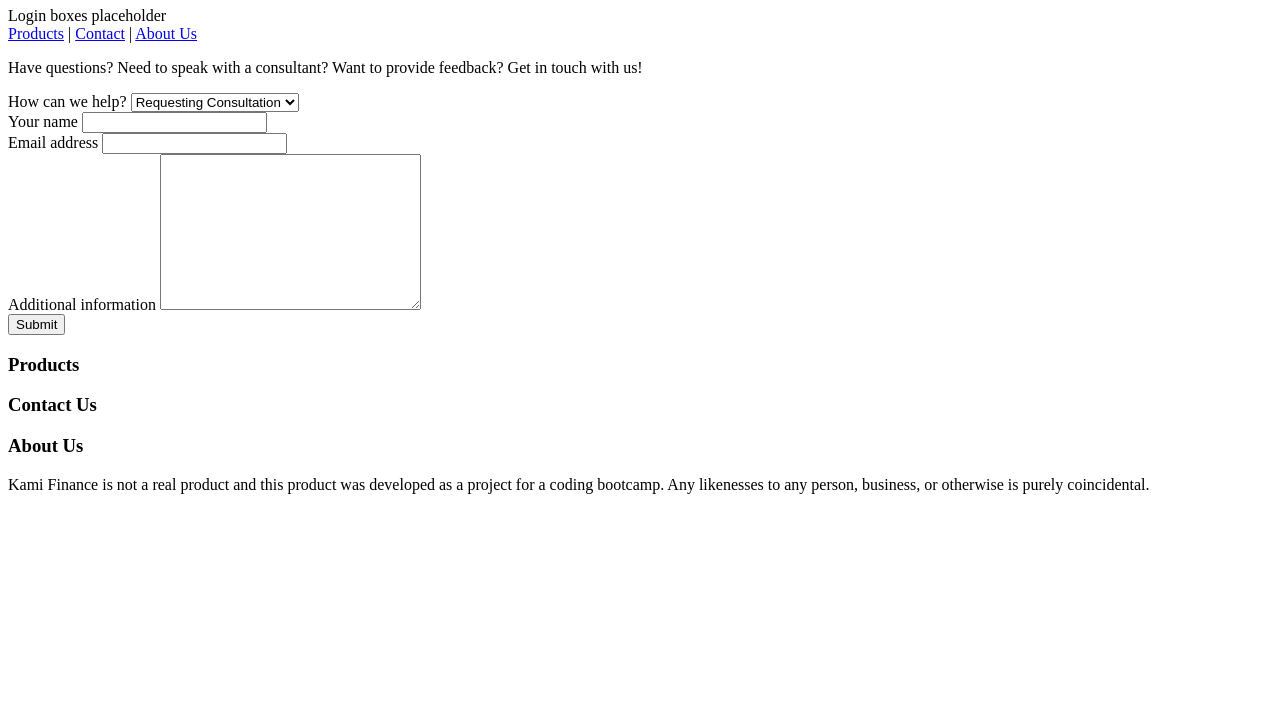
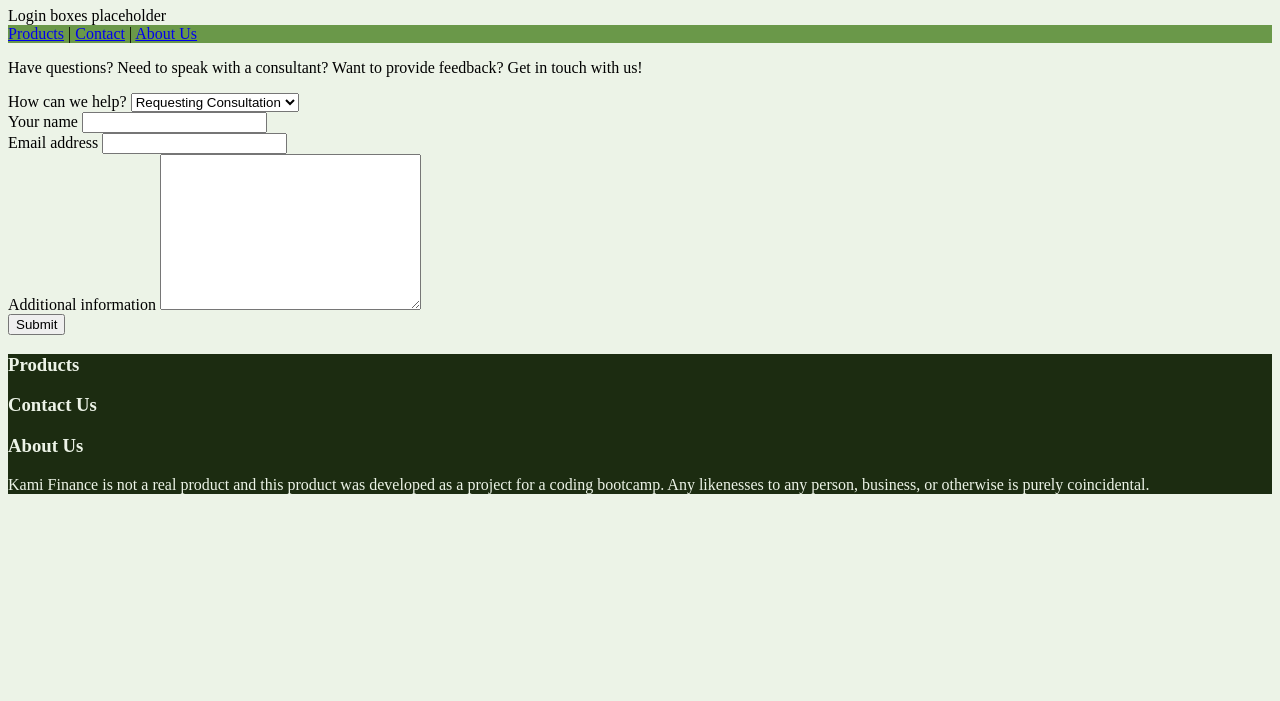
Before and after one commit to mailo1008/ProjectKAMI, a plain HTML site: page projectMain/HTML-CSS/contact.html in a window 1280 px wide. Shown: the part 99-800 px from the top of the page. Drawn offline with Linux system fonts and the light colour scheme.

Commit message:
added css for needed pages

```diff
--- a/projectMain/HTML-CSS/contact.html
+++ b/projectMain/HTML-CSS/contact.html
@@ -3,7 +3,7 @@
     <!--Should link to CSS sheet as well as any external JS code-->
     <head>
         <!--LINK STYLE SHEET HERE-->
-        <link rel="" href="">
+        <link rel="stylesheet" href="mainCSS.css">
         <!--LINK JAVASCRIPT HERE-->
         <link rel="" href="">
         <title>KAMI Finance</title>
@@ -23,7 +23,7 @@
                 </div>
             </div>
         <!--Nav bar, will look more pretty with CSS-->
-        <nav>
+        <nav id="nav">
             <a href="products.html">Products</a> |
             <a href="contact.html">Contact</a> |
             <a href="about.html">About Us</a>
@@ -51,7 +51,7 @@
             </form>
         <!--Footer for bottom of page-->
         <!--Includes written out nav bar, contact info, social media buttons, etc.-->
-        <footer>
+        <footer id="footer">
             <h3>Products</h3>
             <h3>Contact Us</h3>
             <h3>About Us</h3>
```
Also changed, not shown: projectMain/HTML-CSS/products.html (+3 -3 lines), projectMain/HTML-CSS/thankYouFeedback.html (+3 -3 lines).
